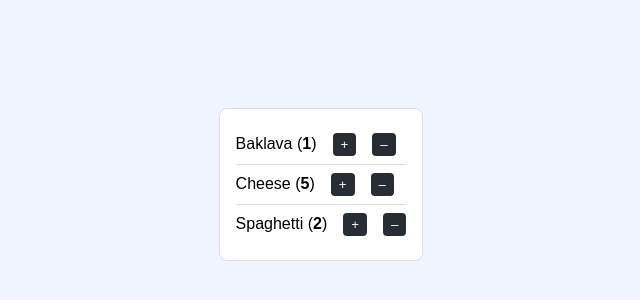
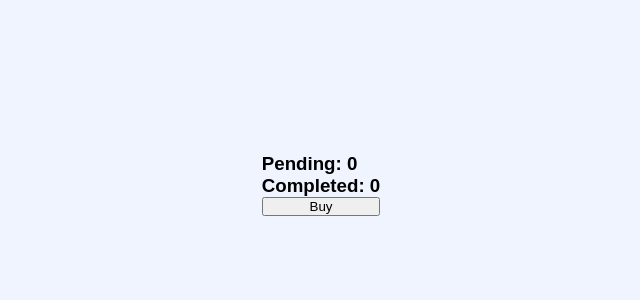
Before and after one commit to MoSokara/react-tutorial, a React (Create React App) app: page / in a window 1280 px wide. Shown: the part 216-516 px from the top of the page, without its empty margins (319-959 px from the left). Built offline with nearby package versions, Linux system fonts and the light colour scheme.

Commit message:
complete challenge: Repeating State

```diff
--- a/src/App.css
+++ b/src/App.css
@@ -22,29 +22,7 @@
   padding: 2rem;
 }
 
-.shopping-cart {
-  list-style: none;
-  background-color: white;
-  border: 1px solid var(--border-color);
-  border-radius: 8px;
-  padding: 1rem;
+.container {
+  display: flex;
+  flex-direction: column;
 }
-
-.shopping-cart li {
-  padding: 0.5rem 0;
-  border-bottom: 1px solid var(--border-color);
-}
-
-.shopping-cart li:last-child {
-  border-bottom: none;
-}
-
-.shopping-cart button {
-  margin-left: 1rem;
-  padding: 0.25rem 0.5rem;
-  border: none;
-  background-color: var(--primary-color);
-  color: white;
-  border-radius: 4px;
-  cursor: pointer;
-}
--- a/src/App.js
+++ b/src/App.js
@@ -1,10 +1,10 @@
 import "./App.css";
-import ShoppingCart from "./components/ShoppingCart";
+import RepeatingState from "./components/RepeatingState";
 
 function App() {
   return (
     <div className="App">
-      <ShoppingCart />
+      <RepeatingState />
     </div>
   );
 }
--- /dev/null
+++ b/src/components/RepeatingState.js
@@ -0,0 +1,24 @@
+import { useState } from "react";
+
+export default function RepeatingState() {
+  const [panding, setPanding] = useState(0);
+  const [completed, setCompleted] = useState(0);
+
+  function handleBuyButton() {
+    setPanding(panding + 1);
+    console.log("Waiting...");
+    setTimeout(() => {
+      setCompleted((c) => c + 1);
+      setPanding((p) => p - 1);
+      console.log("Completed!");
+    }, 3000);
+  }
+
+  return (
+    <div className="container">
+      <h3>Pending: {panding}</h3>
+      <h3>Completed: {completed}</h3>
+      <button onClick={handleBuyButton}>Buy</button>
+    </div>
+  );
+}
--- a/src/components/ShoppingCart.js
+++ /dev/null
@@ -1,78 +0,0 @@
-import { useState } from "react";
-
-const initialProducts = [
-  {
-    id: 0,
-    name: "Baklava",
-    count: 1,
-  },
-  {
-    id: 1,
-    name: "Cheese",
-    count: 5,
-  },
-  {
-    id: 2,
-    name: "Spaghetti",
-    count: 2,
-  },
-];
-
-export default function ShoppingCart() {
-  const [products, setProducts] = useState(initialProducts);
-
-  function handleIncreaseClick(productId) {
-    setProducts(
-      products.map((product) => {
-        if (product.id === productId) {
-          return {
-            ...product,
-            count: product.count + 1,
-          };
-        } else {
-          return product;
-        }
-      }),
-    );
-  }
-
-  function handleDecreaseClick(productId) {
-    let newProducts = [];
-
-    for (let product of products) {
-      if (product.id === productId) {
-        if (product.count > 1) {
-          newProducts.push({ ...product, count: product.count - 1 });
-        }
-      } else {
-        newProducts.push(product);
-      }
-    }
-
-    setProducts(newProducts);
-  }
-
-  return (
-    <ul className="shopping-cart">
-      {products.map((product) => (
-        <li key={product.id}>
-          {product.name} (<b>{product.count}</b>)
-          <button
-            onClick={() => {
-              handleIncreaseClick(product.id);
-            }}
-          >
-            +
-          </button>
-          <button
-            onClick={() => {
-              handleDecreaseClick(product.id);
-            }}
-          >
-            –
-          </button>
-        </li>
-      ))}
-    </ul>
-  );
-}
```
